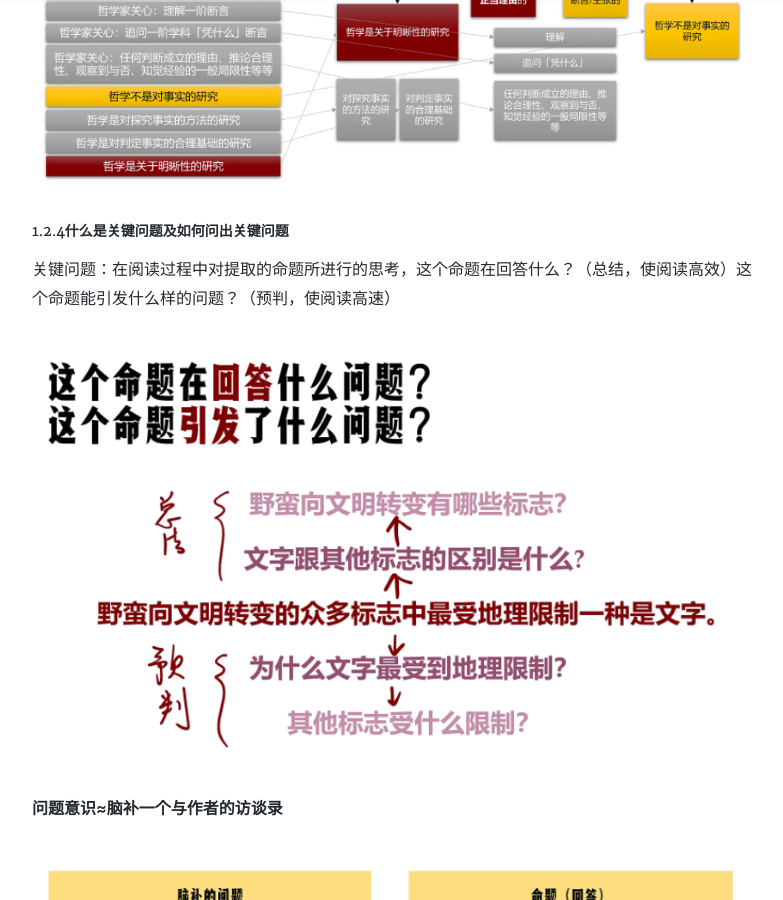
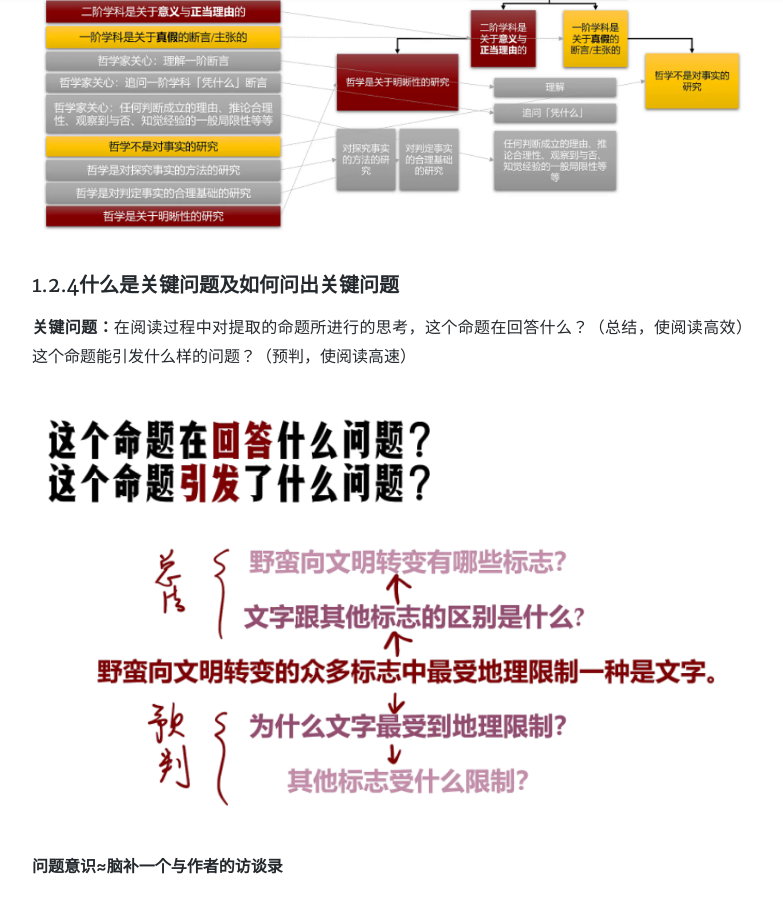
Before and after one commit to ChristinaHyh/ICE-9, a Jekyll site: the page built from _posts/2019-06-10-LonelyReader.md, in a window 1280 px wide and 900 px high, scrolled down 2703 px. Shown: the whole window, without its empty margins (248-1031 px from the left). Built offline with Jekyll 4.4.1, drawn with Linux system fonts in a browser that asks for light colours; nearby versions of some CDN libraries; comment, search, counter and statistics services are not loaded; a style sheet for code colours, icons or effects is not loaded; some of the changed text lies outside the part shown.

Commit message:
how to read

```diff
--- a/_posts/2019-06-10-LonelyReader.md
+++ b/_posts/2019-06-10-LonelyReader.md
@@ -18,27 +18,27 @@
 
 ---
 
-## 1.如何阅读
+# 1.如何阅读
 
 ![](/assets/img/howtoread.png)
 
-### 1.1理解“你的阅读是作者的写作”
+## 1.1理解“你的阅读是作者的写作”
 
 线性的文本是由作者通过对其立体的逻辑进行解构而得到的
 
 ![](/assets/img/disassemble.png)
 
-### 1.2重建作者的逻辑
+## 1.2重建作者的逻辑
 
-##### 1.2.1理解重建作者的逻辑：从线性的文本到立体的逻辑
+### 1.2.1理解重建作者的逻辑：从线性的文本到立体的逻辑
 
 ![](/assets/img/reconstruct.png)
 
-##### 1.2.2为什么重建作者的逻辑是重要的
+### 1.2.2为什么重建作者的逻辑是重要的
 
 ![](/assets/img/importance.png)
 
-##### 1.2.3如何训练重建作者逻辑的能力
+### 1.2.3如何训练重建作者逻辑的能力
 
 前提条件：舒适区之外的、挑战性适宜的、阅读量有保证的阅读
 
@@ -48,9 +48,9 @@
 
 ![](/assets/img/stereoscopic.png)
 
-##### 1.2.4什么是关键问题及如何问出关键问题
+### 1.2.4什么是关键问题及如何问出关键问题
 
-关键问题：在阅读过程中对提取的命题所进行的思考，这个命题在回答什么？（总结，使阅读高效）这个命题能引发什么样的问题？（预判，使阅读高速）
+**关键问题：**在阅读过程中对提取的命题所进行的思考，这个命题在回答什么？（总结，使阅读高效）这个命题能引发什么样的问题？（预判，使阅读高速）
 
 ![](/assets/img/questions.png)
 
```
Also changed, not shown: other parts of _posts/2019-06-10-LonelyReader.md (+6 -0 lines).
